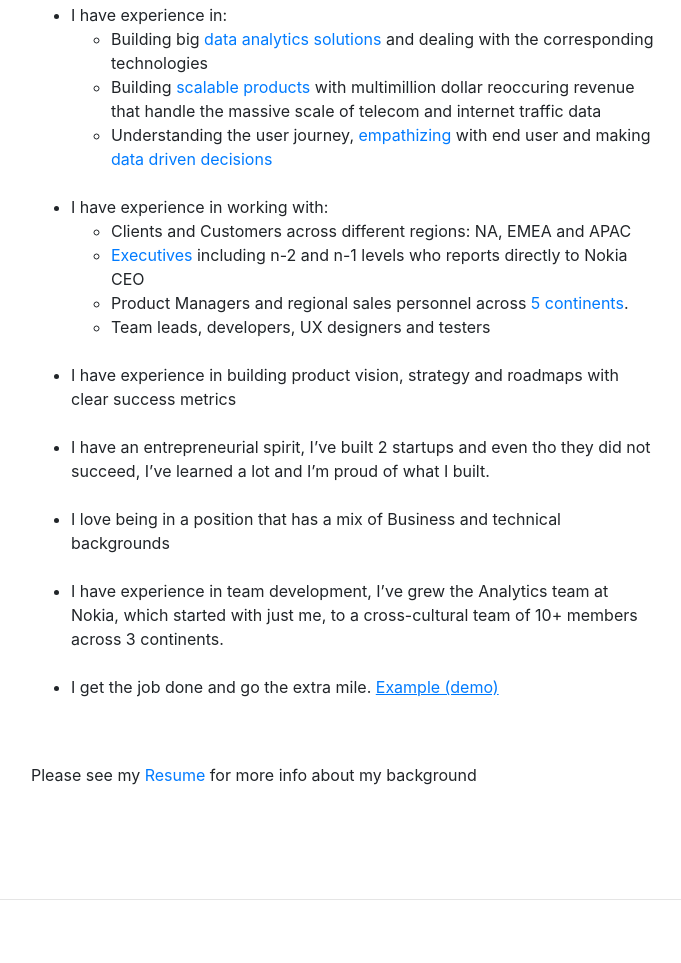
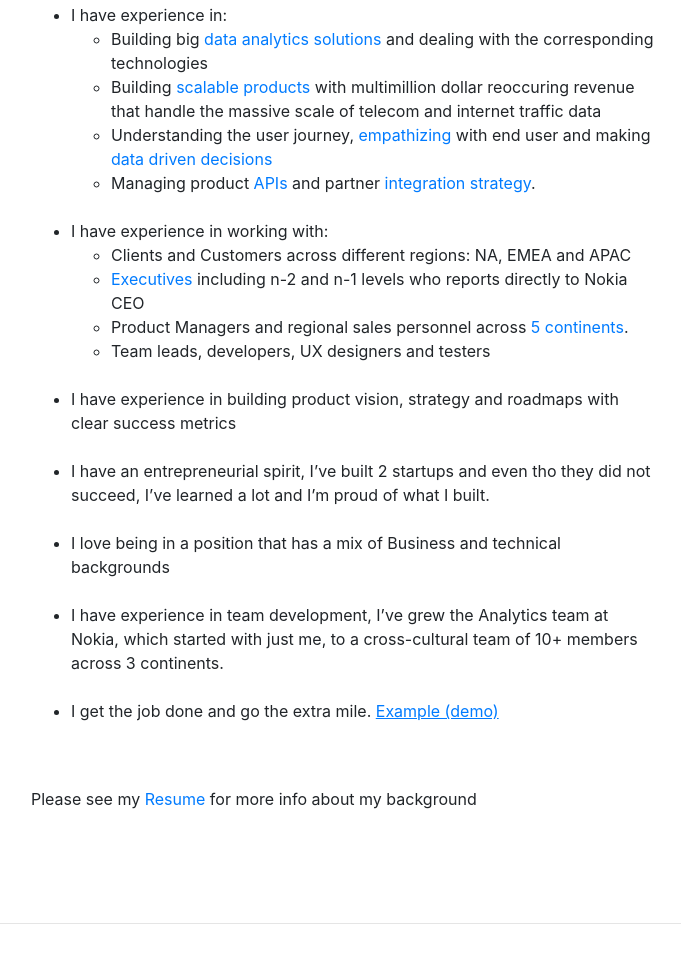
Before and after one commit to moatsoliman/moatsoliman.github.io, a website with bundled scripts: page index.html in a window 1280 px wide. Shown: the part 932-1895 px from the top of the page, without its empty margins (289-970 px from the left). Built offline with nearby package versions, Linux system fonts and the light colour scheme; a web font is replaced by a local one.

Commit message:
Update index.html

```diff
--- a/index.html
+++ b/index.html
@@ -122,6 +122,7 @@
                   <li>Building big <span class="text-primary">data analytics solutions</span> and dealing with the corresponding technologies</li>
                   <li>Building <span class="text-primary">scalable products</span> with multimillion dollar reoccuring revenue that handle the massive scale of telecom and internet traffic data</li>
                   <li>Understanding the user journey, <span class="text-primary">empathizing</span> with end user and making <span class="text-primary">data driven decisions</span></li>
+                  <li>Managing product <span class="text-primary">APIs</span> and partner <span class="text-primary">integration strategy</span>.
                 </ul>
               </li>
               <br>
```
